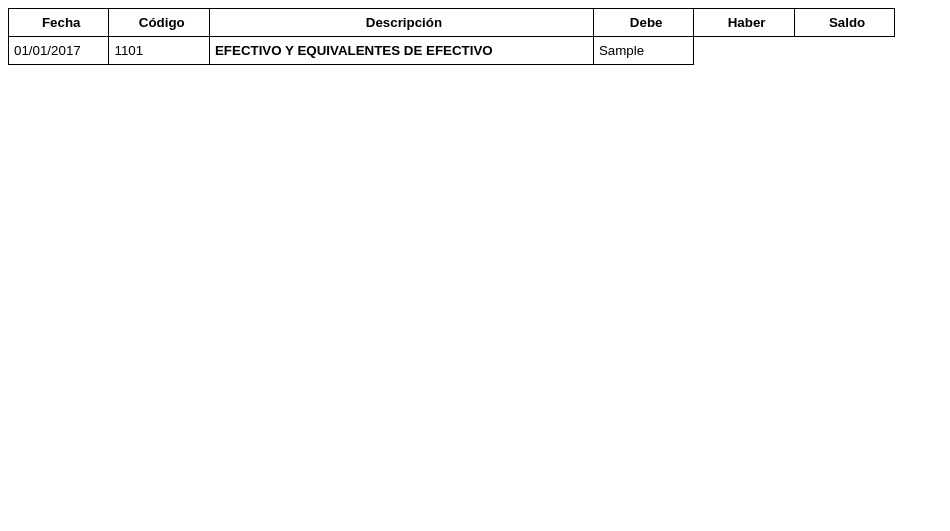
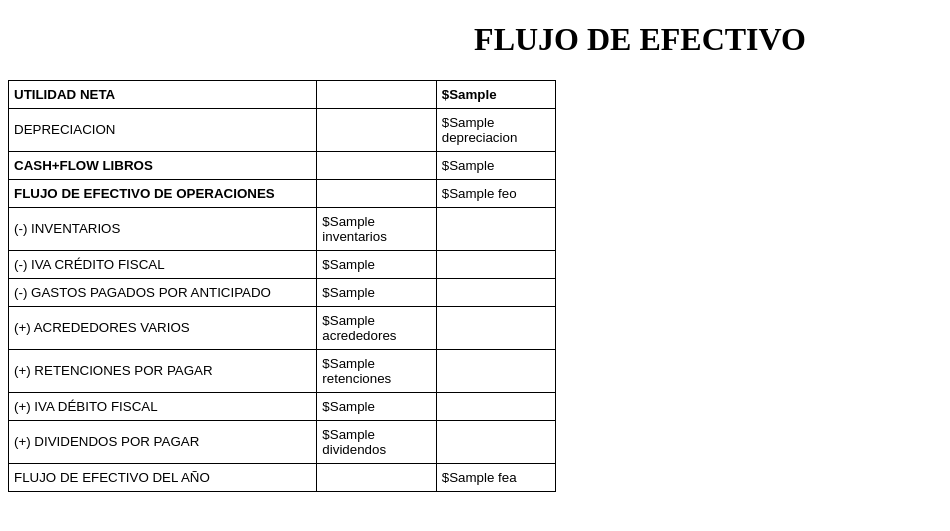
Before and after one commit to OrellanaGC/Sist-Cont, a Django app: template templates/reportes/flujoEfectivo.html in a window 1280 px wide. Shown: the top 531 px of the page, without its empty margins (0-950 px from the left). Run offline with Django 3.2, Linux system fonts and the light colour scheme; the template is opened without the code that fills it: most values are stand-ins (such as "Sample title", 1, 10 or a date in 2020).

Commit message:
REPORTES 75% TERMINADOS

```diff
--- a/apps/cuenta/views.py
+++ b/apps/cuenta/views.py
@@ -37,7 +37,7 @@ def nuevaCuenta(request):
                 else:
                     inventario = False
                 cuentaPadre = Cuenta.objects.get(idCuenta=request.POST["cuentaPadre"])
-                cuenta = Cuenta(codigoCuenta=cuentaPadre.codigoCuenta + request.POST["codigo"], nombre=request.POST["nombre"], saldo=request.POST["saldo"], modificaInventario=inventario, cuentaPadre_id=request.POST["cuentaPadre"], estado=request.POST["estado"], estadoCuenta=request.POST["estadoCuenta"], tipo=cuentaPadre.tipo)
+                cuenta = Cuenta(codigoCuenta=request.POST["codigo"], nombre=request.POST["nombre"], saldo=request.POST["saldo"], modificaInventario=inventario, cuentaPadre_id=request.POST["cuentaPadre"], estado=request.POST["estado"], estadoCuenta=request.POST["estadoCuenta"], tipo=cuentaPadre.tipo)
                 cuenta.save()
             else:
                 cuenta = Cuenta(codigoCuenta=request.POST["codigo"], nombre=request.POST["nombre"], saldo=request.POST["saldo"], modificaInventario=inventario, estado=request.POST["estado"], estadoCuenta=request.POST["estadoCuenta"], tipo=request.POST["tipoCuenta"])
--- a/templates/reportes/flujoEfectivo.html
+++ b/templates/reportes/flujoEfectivo.html
@@ -1,11 +1,10 @@
 <!DOCTYPE HTML PUBLIC "-//W3C//DTD HTML 4.01 Transitional//EN" "http://www.w3.org/TR/html4/loose.dtd">
 <html>
     <head>
-        <title>Libro Mayor</title>
+        <title>Flujo de efectivo</title>
     </head>
     <style type="text/css">
         @page {
-            size: letter landscape;
             margin: 1.5cm;
             margin-left: 2cm;
         }
@@ -19,34 +18,73 @@
             padding: 6px 0px 6px 5px;
             width: 2.5cm;
         }
+        h1{
+            text-align: center;
+        }
     </style>
     <body>
+        <h1>FLUJO DE EFECTIVO</h1>
         <table>
             <tr>
-                <th>Fecha</th>
-                <th>Código</th>
-                <th style="width: 10cm;">Descripción</th>
-                <th>Debe</th>
-                <th>Haber</th>
-                <th>Saldo</th>
+                <td style="width: 8cm;"><b>UTILIDAD NETA<b></td>
+                <td></td>
+                <td style="width: 3cm;"><b>${{ utilidadEjercicio }}</b></td>
             </tr>
-            {% if transacciones %}
-            {% for transaccion in transacciones %}
             <tr>
-                <td>01/01/2017</td>
-                <td>1101</td>
-                <td><b>EFECTIVO Y EQUIVALENTES DE EFECTIVO</b></td>
-                {% if transaccion.tipo == 'C' %}
-                    <td><b>${{ transaccion.monto }}</b></td>
-                    <td></td>
-                {% elif transaccion.tipo == 'A' %}
-                    <td></td>
-                    <td><b>${{ transaccion.monto }}</b></td>
-                {% endif %}
-                <td>{{ transaccion.saldoParcial }}</td>
+                <td style="width: 8cm;">DEPRECIACION</td>
+                <td></td>
+                <td style="width: 3cm;">${{ depreciacion }}</td>
             </tr>
-            {% endfor %}
-            {% endif %}
+            <tr>
+                <td style="width: 8cm;"><b>CASH+FLOW LIBROS</b></td>
+                <td></td>
+                <td style="width: 3cm;">${{ cashFlow }}</td>
+            </tr>
+            <tr>
+                <td style="width: 8cm;"><b>FLUJO DE EFECTIVO DE OPERACIONES</b></td>
+                <td></td>
+                <td style="width: 3cm;">${{ feo }}</td>
+            </tr>
+            <tr>
+                <td style="width: 8cm;">(-) INVENTARIOS</td>
+                <td style="width: 3cm;">${{ inventarios }}</td>
+                <td></td>
+            </tr>
+            <tr>
+                <td style="width: 8cm;">(-) IVA CRÉDITO FISCAL</td>
+                <td style="width: 3cm;">${{ ivaCredito }}</td>
+                <td></td>
+            </tr>
+            <tr>
+                <td style="width: 8cm;">(-) GASTOS PAGADOS POR ANTICIPADO</td>
+                <td style="width: 3cm;">${{ gastosPagados }}</td>
+                <td></td>
+            </tr>
+            <tr>
+                <td style="width: 8cm;">(+) ACREDEDORES VARIOS</td>
+                <td style="width: 3cm;">${{ acrededores }}</td>
+                <td></td>
+            </tr>
+            <tr>
+                <td style="width: 8cm;">(+) RETENCIONES POR PAGAR</td>
+                <td style="width: 3cm;">${{ retenciones }}</td>
+                <td></td>
+            </tr>
+            <tr>
+                <td style="width: 8cm;">(+) IVA DÉBITO FISCAL</td>
+                <td style="width: 3cm;">${{ ivaDebito }}</td>
+                <td></td>
+            </tr>
+            <tr>
+                <td style="width: 8cm;">(+) DIVIDENDOS POR PAGAR</td>
+                <td style="width: 3cm;">${{ dividendos }}</td>
+                <td></td>
+            </tr>
+            <tr>
+                <td style="width: 8cm;">FLUJO DE EFECTIVO DEL AÑO</td>
+                <td></td>
+                <td style="width: 3cm;">${{ fea }}</td>
+            </tr>
         </table>
     </body>
 </html>
```
Also changed, not shown: apps/reportes/views.py (+64 -1 lines), templates/reportes/estadoResultado.html (+51 -22 lines).
